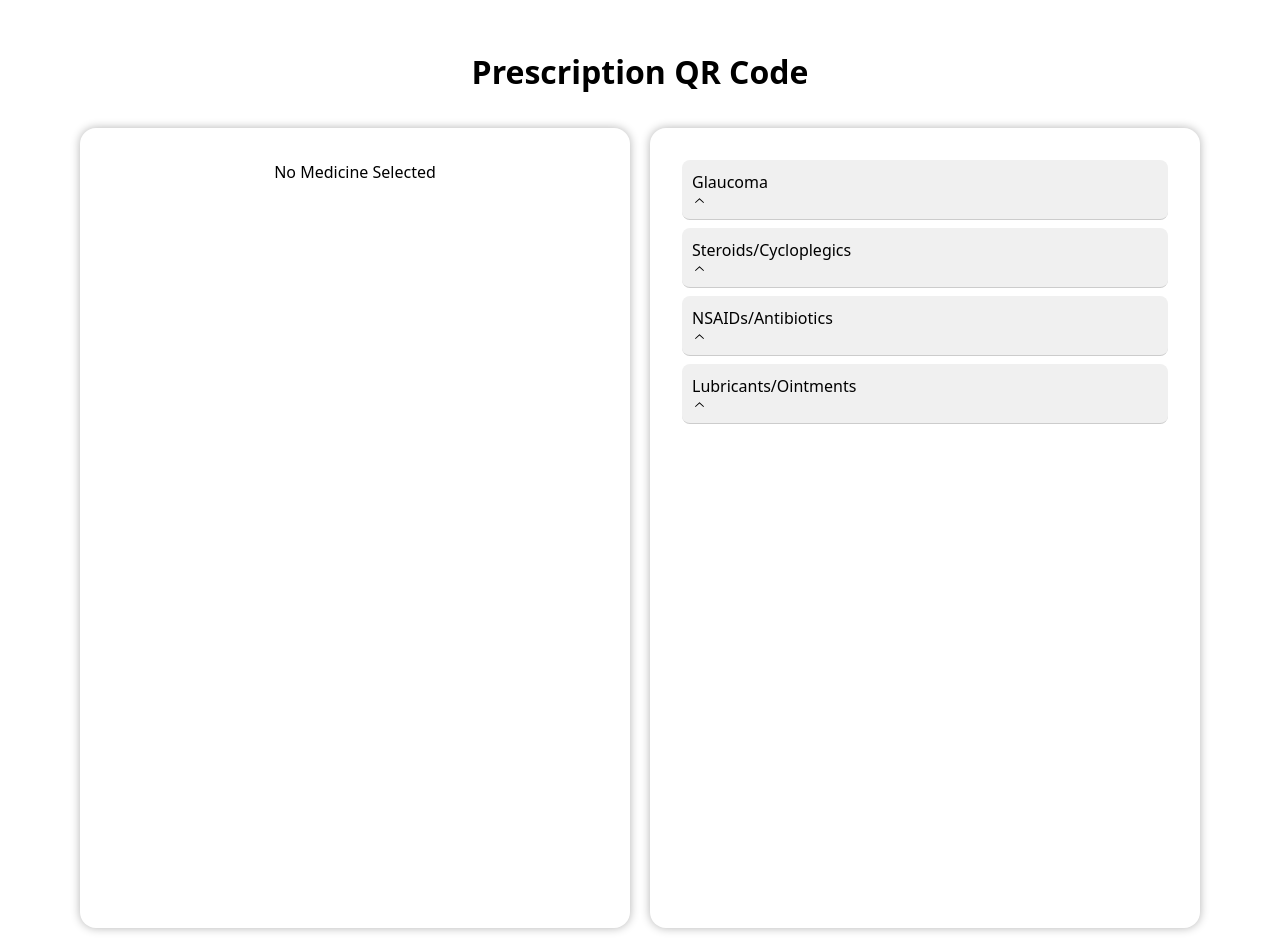
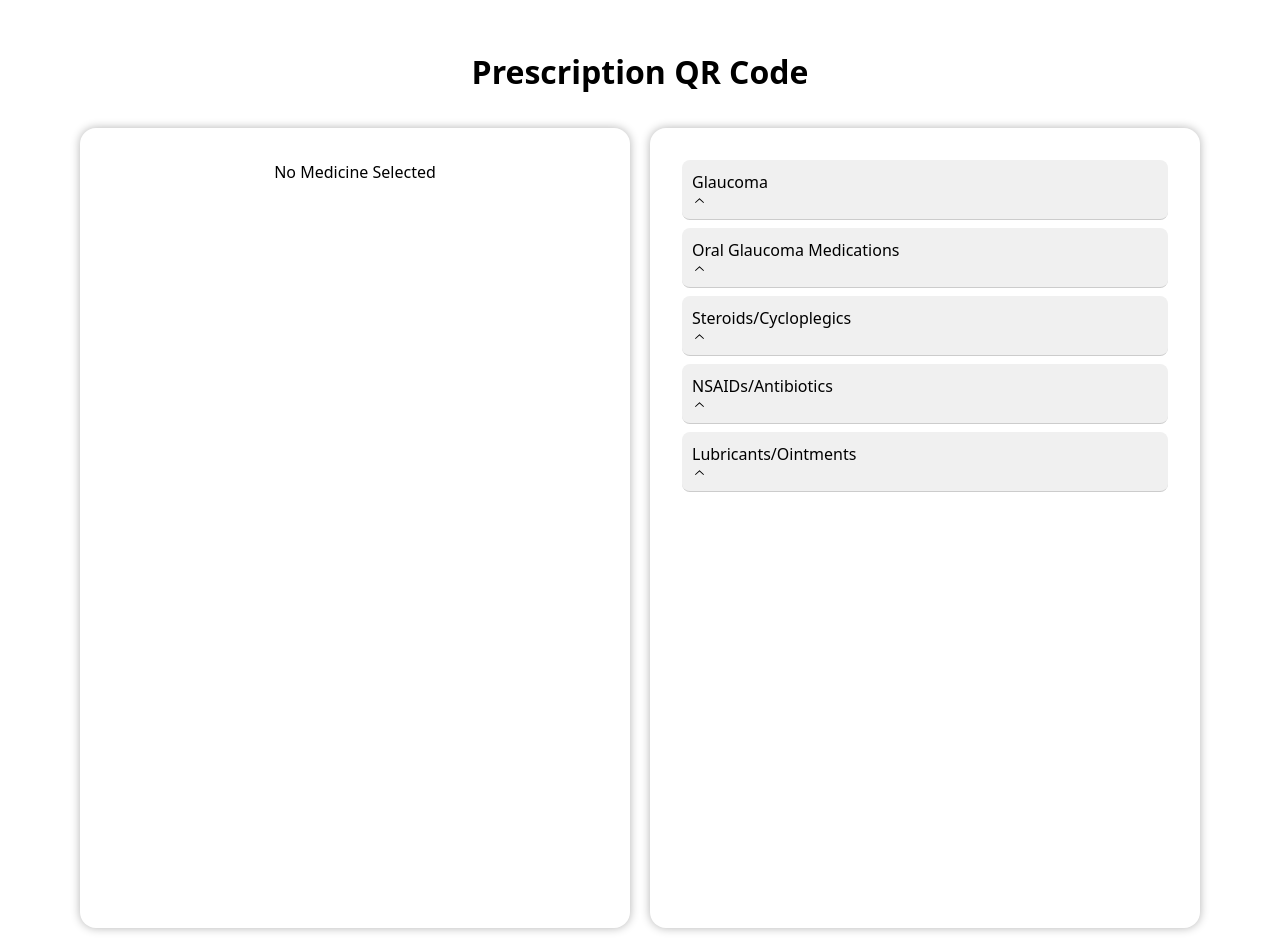
Before and after one commit to EyeDTeam/EyeD_Web, a React (Vite) app: page / in a window 1280 px wide. Built offline with nearby package versions, Linux system fonts and the light colour scheme.

Commit message:
feat(project): update medication database with clinical corrections

```diff
--- a/src/Data/categories.ts
+++ b/src/Data/categories.ts
@@ -26,30 +26,12 @@ export const categories: CategoryMedicines[] = [
     category: "Glaucoma",
     medicines: [
       {
-        id: 1,
-        uniqueKey: "1",
-        medicineName: "Timolol",
+        id: 5,
+        uniqueKey: "5",
+        medicineName: "Brimonidine (Alphagan)",
         eyeSelection: { left: false, right: false, both: false },
         frequency: "{times}/Day",
-        capColor: "",
-        specialInstruction: "N/A",
-      },
-      {
-        id: 2,
-        uniqueKey: "2",
-        medicineName: "Dorzolamide/Timolol (Cosopt)",
-        eyeSelection: { left: false, right: false, both: false },
-        frequency: "{times}/Day",
-        capColor: "",
-        specialInstruction: "N/A",
-      },
-      {
-        id: 3,
-        uniqueKey: "3",
-        medicineName: "Latanoprost",
-        eyeSelection: { left: false, right: false, both: false },
-        frequency: "{times}/Day",
-        capColor: "",
+        capColor: "purple",
         specialInstruction: "N/A",
       },
       {
@@ -58,16 +40,25 @@ export const categories: CategoryMedicines[] = [
         medicineName: "Brimonidine/Timolol (Combigan)",
         eyeSelection: { left: false, right: false, both: false },
         frequency: "{times}/Day",
-        capColor: "",
+        capColor: "Purple",
         specialInstruction: "N/A",
       },
       {
-        id: 5,
-        uniqueKey: "5",
-        medicineName: "Alphagan(Brimonidine)",
+        id: 27,
+        uniqueKey: "27",
+        medicineName: "Combigan PF",
         eyeSelection: { left: false, right: false, both: false },
         frequency: "{times}/Day",
-        capColor: "purple",
+        capColor: "Blue",
+        specialInstruction: "N/A",
+      },
+      {
+        id: 22,
+        uniqueKey: "22",
+        medicineName: "Brinzolamide/Brimonidine (Simbrinza)",
+        eyeSelection: { left: false, right: false, both: false },
+        frequency: "{times}/Day",
+        capColor: "Green/White",
         specialInstruction: "N/A",
       },
       {
@@ -80,127 +71,140 @@ export const categories: CategoryMedicines[] = [
         specialInstruction: "N/A",
       },
       {
+        id: 2,
+        uniqueKey: "2",
+        medicineName: "Dorzolamide/Timolol (Cosopt)",
+        eyeSelection: { left: false, right: false, both: false },
+        frequency: "{times}/Day",
+        capColor: "Orange",
+        specialInstruction: "N/A",
+      },
+      {
+        id: 28,
+        uniqueKey: "28",
+        medicineName: "Cosopt PF",
+        eyeSelection: { left: false, right: false, both: false },
+        frequency: "{times}/Day",
+        capColor: "Blue",
+        specialInstruction: "N/A",
+      },
+      {
         id: 16,
         uniqueKey: "16",
-      medicineName: "Xalatan, latanoprost, lyuzeh, Lumigan, Travatan, Zioptan",
+        medicineName: "Latanoprost/Xalatan/Iyuzeh/Lumigan/Travatan/Zioptan",
         eyeSelection: { left: false, right: false, both: false },
         frequency: "Once a day before bedtime",
         capColor: "Teal",
         specialInstruction: "N/A",
       },
       {
-      id: 22,
-      uniqueKey: "22",
-      medicineName: "Simbrinza",
-      eyeSelection: { left: false, right: false, both: false },
-      frequency: "{times}/Day",
-      capColor: "Green/White",
-      specialInstruction: "N/A",
-    },
-    {
-      id: 23,
-      uniqueKey: "23",
-      medicineName: "Rhopressa, Rocklatan, Vyzulta",
+        id: 29,
+        uniqueKey: "29",
+        medicineName: "Netarsudil (Rhopressa)",
         eyeSelection: { left: false, right: false, both: false },
         frequency: "Once a day before bedtime",
         capColor: "White/Teal",
         specialInstruction: "N/A",
       },
       {
-      id: 24,
-      uniqueKey: "24",
-      medicineName: "Timoptic (timolol), Betimol, Timoptic Ocudose",
+        id: 30,
+        uniqueKey: "30",
+        medicineName: "Netarsudil/Latanoprost (Rocklatan)",
+        eyeSelection: { left: false, right: false, both: false },
+        frequency: "Once a day before bedtime",
+        capColor: "White/Teal",
+        specialInstruction: "N/A",
+      },
+      {
+        id: 1,
+        uniqueKey: "1",
+        medicineName: "Timolol/Timoptic/Betimol/Timoptic Ocudose (PF)",
         eyeSelection: { left: false, right: false, both: false },
         frequency: "{times}/Day",
         capColor: "Yellow",
         specialInstruction: "N/A",
       },
       {
+        id: 31,
+        uniqueKey: "31",
+        medicineName: "Latanoprostene Bunod (Vyzulta)",
+        eyeSelection: { left: false, right: false, both: false },
+        frequency: "Once a day before bedtime",
+        capColor: "White/Teal",
+        specialInstruction: "N/A",
+      },
+    ],
+  },
+  {
+    category: "Oral Glaucoma Medications",
+    medicines: [
+      {
         id: 25,
         uniqueKey: "25",
-      medicineName: "Diamox (oral pills)",
+        medicineName: "Acetazolamide (Diamox)",
         eyeSelection: { left: false, right: false, both: false },
         frequency: "{times}/Day",
         capColor: "N/A",
-      specialInstruction: "25/50mg - Oral medication",
+        specialInstruction: "Oral medication - Available in 250mg or 500mg, ER/SR or IR formulations",
       },
       {
         id: 26,
         uniqueKey: "26",
-      medicineName: "Neptazane",
+        medicineName: "Methazolamide (Neptazane)",
         eyeSelection: { left: false, right: false, both: false },
         frequency: "{times}/Day",
         capColor: "N/A",
-      specialInstruction: "100/250mg/500mg - Oral medication",
+        specialInstruction: "Oral medication - Available in 25mg or 50mg",
       },
-    {
-      id: 27,
-      uniqueKey: "27",
-      medicineName: "Combigan, Cosopt PF",
-      eyeSelection: { left: false, right: false, both: false },
-      frequency: "{times}/Day",
-      capColor: "Blue",
-      specialInstruction: "N/A",
-    },
-
     ],
   },
   {
     category: "Steroids/Cycloplegics",
     medicines: [
       {
-        id: 7,
-        uniqueKey: "7",
-        medicineName: "Prednisolone (Pred Forte)",
-        eyeSelection: { left: false, right: false, both: false },
-        frequency: "Every {hours} ({times}/Day)",
-        capColor: "N/A",
-        specialInstruction:"Taper Schedule: \nX/day for 1 week (_/_/_),\nX/day for 1 week (_/_/_),\nX/day for 1 week (_/_/_),\nX/day for 1 week (_/_/_),\nStop(Date:_/_/_),\nContinue: X/day until next visit",
-      },
-      {
         id: 8,
         uniqueKey: "8",
         medicineName: "Atropine",
         eyeSelection: { left: false, right: false, both: false },
         frequency: "{times}/Day",
-        capColor: "N/A",
-        specialInstruction:"",
+        capColor: "Red",
+        specialInstruction: "",
       },
       {
         id: 9,
         uniqueKey: "9",
-        medicineName: "Cyclopentolate",
+        medicineName: "Cyclopentolate (Cyclogyl)",
         eyeSelection: { left: false, right: false, both: false },
         frequency: "{times}/Day",
-        capColor: "N/A",
-        specialInstruction:"",
+        capColor: "Red",
+        specialInstruction: "",
+      },
+      {
+        id: 17,
+        uniqueKey: "17",
+        medicineName: "Difluprednate (Durezol)",
+        eyeSelection: { left: false, right: false, both: false },
+        frequency: "{times}/Day",
+        capColor: "White",
+        specialInstruction: "Taper as directed",
       },
       {
         id: 10,
         uniqueKey: "10",
-        medicineName: "Lotemax (loteprednol)",
+        medicineName: "Loteprednol (Lotemax)",
         eyeSelection: { left: false, right: false, both: false },
         frequency: "{times}/Day",
         capColor: "Pink/Purple",
         specialInstruction: "Taper as directed",
       },
       {
-        id: 17,
-        uniqueKey: "17",
-        medicineName: "Durezol",
+        id: 7,
+        uniqueKey: "7",
+        medicineName: "Prednisolone (Pred Forte)",
         eyeSelection: { left: false, right: false, both: false },
-        frequency: "{times}/Day",
+        frequency: "Every {hours} ({times}/Day)",
         capColor: "White",
-        specialInstruction: "Taper as directed",
-      },
-      {
-        id: 18,
-        uniqueKey: "18",
-        medicineName: "Cyclogyl",
-        eyeSelection: { left: false, right: false, both: false },
-        frequency: "{times}/Day",
-        capColor: "Red",
-        specialInstruction: "",
+        specialInstruction: "Taper Schedule: \nX/day for 1 week (_/_/_),\nX/day for 1 week (_/_/_),\nX/day for 1 week (_/_/_),\nX/day for 1 week (_/_/_),\nStop(Date:_/_/_),\nContinue: X/day until next visit",
       },
     ],
   },
@@ -208,22 +212,13 @@ export const categories: CategoryMedicines[] = [
     category: "NSAIDs/Antibiotics",
     medicines: [
       {
-        id: 10,
-        uniqueKey: "10",
-        medicineName: "Ketorolac",
+        id: 19,
+        uniqueKey: "19",
+        medicineName: "Ketorolac (Acular)",
         eyeSelection: { left: false, right: false, both: false },
         frequency: "{times}/Day",
-        capColor: "N/A",
-        specialInstruction: "Taper Schedule: \nX/day for 1 week (_/_/_),\nX/day for 1 week (_/_/_),\nX/day for 1 week (_/_/_),\nX/day for 1 week (_/_/_),\nStop(Date:_/_/_),\nContinue: X/day until next visit",
-      },
-      {
-        id: 11,
-        uniqueKey: "11",
-        medicineName: "Ofloxacin",
-        eyeSelection: { left: false, right: false, both: false },
-        frequency: "{times}/Day",
-        capColor: "Yellow",
-        specialInstruction: "N/A",
+        capColor: "Gray/White",
+        specialInstruction: "",
       },
       {
         id: 12,
@@ -235,31 +230,22 @@ export const categories: CategoryMedicines[] = [
         specialInstruction: "N/A",
       },
       {
-        id: 19,
-        uniqueKey: "19",
-        medicineName: "Acular (ketorolac)",
+        id: 20,
+        uniqueKey: "20",
+        medicineName: "Nepafenac (Ilevro 0.3%, Nevanac 0.1%)",
         eyeSelection: { left: false, right: false, both: false },
         frequency: "{times}/Day",
         capColor: "Gray/White",
         specialInstruction: "",
       },
       {
-        id: 20,
-        uniqueKey: "20",
-        medicineName: "Ilevro",
+        id: 11,
+        uniqueKey: "11",
+        medicineName: "Ofloxacin (Ocuflox)",
         eyeSelection: { left: false, right: false, both: false },
         frequency: "{times}/Day",
-        capColor: "Gray/White",
-        specialInstruction: "",
-      },
-      {
-        id: 21,
-        uniqueKey: "21",
-        medicineName: "Nevanac",
-        eyeSelection: { left: false, right: false, both: false },
-        frequency: "{times}/Day",
-        capColor: "Gray/White",
-        specialInstruction: "",
+        capColor: "Yellow",
+        specialInstruction: "N/A",
       },
     ],
   },
@@ -267,39 +253,30 @@ export const categories: CategoryMedicines[] = [
     category: "Lubricants/Ointments",
     medicines: [
       {
-        id: 13,
-        uniqueKey: "13",
-        medicineName: "Preservative Free Artificial Tears (Refresh)",
+        id: 29,
+        uniqueKey: "29",
+        medicineName: "Artificial Tears",
         eyeSelection: { left: false, right: false, both: false },
-        frequency: "Every {hours} ({times}/Day)",
-        capColor: "N/A",
-        specialInstruction: "N/A",
-      },
-      {
-        id: 14,
-        uniqueKey: "14",
-        medicineName: "Preservative Free Artificial Tears (Refresh)",
-        eyeSelection: { left: false, right: false, both: false },
-        frequency: "Every {hours} ({times}/Day)",
-        capColor: "N/A",
-        specialInstruction: "N/A",
+        frequency: "Every {hours} OR {times}/Day",
+        capColor: "Various",
+        specialInstruction: "Use as needed for comfort",
       },
       {
         id: 15,
         uniqueKey: "15",
         medicineName: "Lubricating Ointment",
         eyeSelection: { left: false, right: false, both: false },
-        frequency: "{times}/Day Before Bed",
+        frequency: "At bedtime OR {times}/Day",
         capColor: "N/A",
-        specialInstruction: "N/A",
+        specialInstruction: "May cause temporary blurred vision",
       },
       {
-        id: 29,
-        uniqueKey: "29",
-        medicineName: "Artificial Tears (Refresh/TheraTear/Optiv/Systane ultra)",
+        id: 13,
+        uniqueKey: "13",
+        medicineName: "Preservative Free Artificial Tears",
         eyeSelection: { left: false, right: false, both: false },
-        frequency: "{times}/Day",
-        capColor: "OTC",
+        frequency: "Every {hours} OR {times}/Day",
+        capColor: "N/A",
         specialInstruction: "N/A",
       },
     ],
```
Lines whose indentation alone changed are shown as unchanged.
